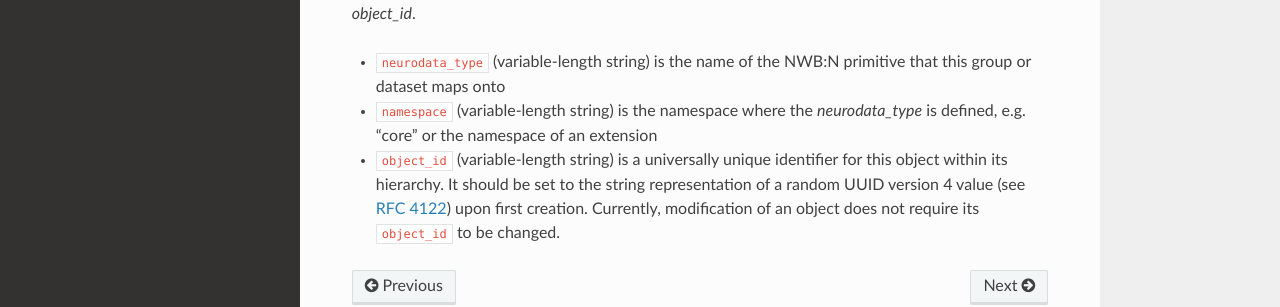
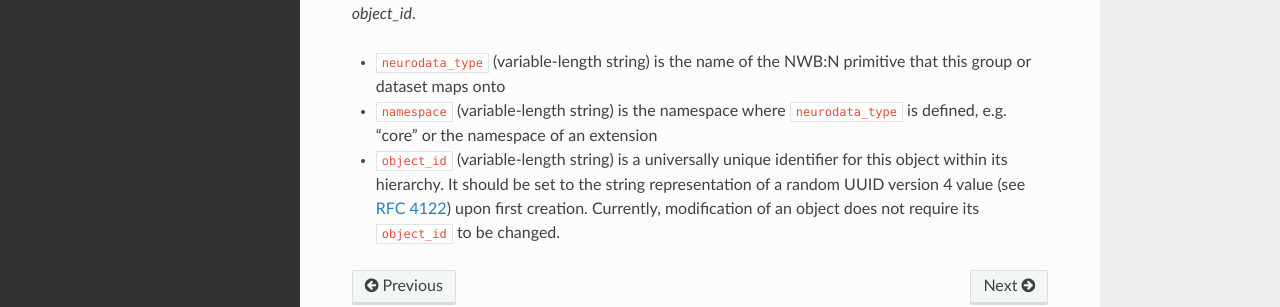
Before and after one commit to NeurodataWithoutBorders/nwb-schema, a Sphinx documentation site: the page built from docs/storage/source/storage_description.rst, in a window 1280 px wide and 1177 px high. Shown: the part 742-1049 px from the top of the window. Built offline with Sphinx 7.4.7 and the Read the Docs theme 2.0.0, drawn with Linux system fonts in a browser that asks for light colours.

Commit message:
Fix formatting

```diff
--- a/docs/storage/source/storage_description.rst
+++ b/docs/storage/source/storage_description.rst
@@ -36,5 +36,5 @@ Common attributes
 All NWB:N Groups and Datasets have three required attributes: `neurodata_type`, `namespace`, and `object_id`.
 
 - ``neurodata_type`` (variable-length string) is the name of the NWB:N primitive that this group or dataset maps onto
-- ``namespace`` (variable-length string) is the namespace where the `neurodata_type` is defined, e.g. "core" or the namespace of an extension
+- ``namespace`` (variable-length string) is the namespace where ``neurodata_type`` is defined, e.g. "core" or the namespace of an extension
 - ``object_id`` (variable-length string) is a universally unique identifier for this object within its hierarchy. It should be set to the string representation of a random UUID version 4 value (see `RFC 4122 <https://tools.ietf.org/html/rfc4122>`_) upon first creation. Currently, modification of an object does not require its ``object_id`` to be changed.
```
